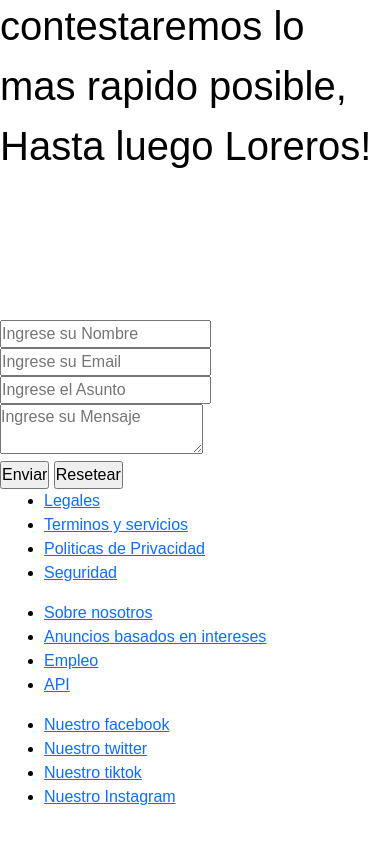
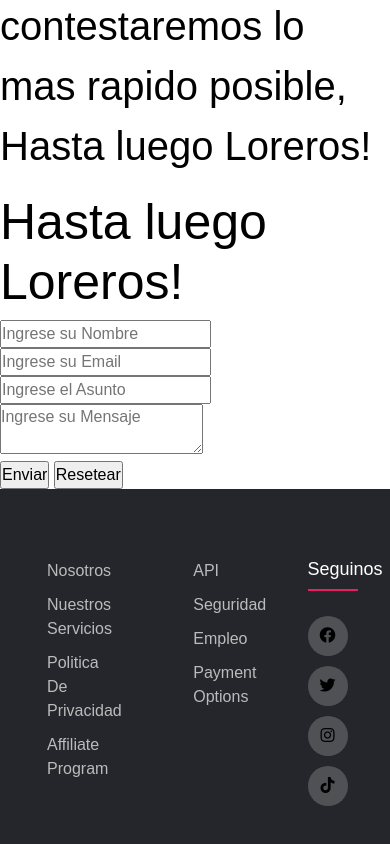
Before and after one commit to IvanGoncebat/LoreBlogs, a plain HTML site: page pages/contacto.html in a window 390 px wide. Shown: the part 1084-1928 px from the top of the page. Before the commit the page ends 1893 px from the top, so only its background shows below. Drawn offline with nearby package versions, Linux system fonts and the light colour scheme.

Commit message:
ajuste de responsive pt 2

```diff
--- a/pages/contacto.html
+++ b/pages/contacto.html
@@ -72,33 +72,37 @@
           </section>
         </div>
     </main>
-    <footer class="footercen">
+    <footer class="footer">
       <div class="container">
-        <div class="footer-row">
-          <section class="redes" >
+        <div class="row">
+          <div class="footer-col">
             <ul>
-              <li><a href="#">Legales</a></li>
-              <li><a href="#">Terminos y servicios</a></li>
-              <li><a href="#">Politicas de Privacidad</a></li>
+              <li><a href="#">Nosotros</a></li>
+              <li><a href="#">nuestros servicios</a></li>
+              <li><a href="#">Politica de privacidad</a></li>
+              <li><a href="#">affiliate program</a></li>
+            </ul>
+          </div>
+          <div class="footer-col">
+            <ul>
+              <li><a href="#">API</a></li>
               <li><a href="#">Seguridad</a></li>
+              <li><a href="#">Empleo</a></li>
+              <li><a href="#">payment options</a></li>
             </ul>
-            <ul class="lista2" >
-              <li><a href="#">Sobre nosotros</a></li>
-              <li><a href="#">Anuncios basados en intereses</a></li>
-              <li><a href="#"> Empleo</a></li>
-              <li><a href="#">API</a></li>
-            </ul>
-            <ul class="social">
-              <li><a href="#" class="red icono-facebook">Nuestro facebook</a></li>
-              <li><a href="#" class="red icono-twitter">Nuestro twitter</a></li>
-              <li><a href="#" class="red icono-tiktok">Nuestro tiktok</a></li>
-              <li><a href="#" class="red icono-instagram">Nuestro Instagram</a></li>
-              </section>
-            </ul>
-          </section>
+          </div>
+          <div class="footer-col">
+            <h4>Seguinos</h4>
+            <div class="social-links">
+              <a href="#"><i class="fab fa-facebook"></i></a>
+              <a href="#"><i class="fab fa-twitter"></i></a>
+              <a href="#"><i class="fab fa-instagram"></i></a>
+              <a href="#"><i class="fab fa-tiktok"></i></a>
+            </div>
+          </div>
         </div>
       </div>
-    </footer>
+   </footer>
     <script src="https://cdn.jsdelivr.net/npm/bootstrap@5.3.1/dist/js/bootstrap.bundle.min.js" integrity="sha384-HwwvtgBNo3bZJJLYd8oVXjrBZt8cqVSpeBNS5n7C8IVInixGAoxmnlMuBnhbgrkm" crossorigin="anonymous"></script>
 </body>
 </html>
--- a/scss/partials/_footer.scss
+++ b/scss/partials/_footer.scss
@@ -1,6 +1,9 @@
 .footer{
     background-color: #24262b;
     padding: 70px 0;
+    position: fixed;
+    bottom:0;
+    width: 100%;
     .container{
 	    max-width: 1170px;
 	    margin:auto;
--- a/scss/partials/_titulos.scss
+++ b/scss/partials/_titulos.scss
@@ -1,10 +1,9 @@
 .contactoloreros{
-    color: white;
     .titulos{
         font-size: 4rem;
         text-align: center;
         margin: 60px;
-        color:$blanco;
+        color:$negro;
     }
 
     .contacttext{
```
Also changed, not shown: pages/donacion.html (+25 -21 lines), scss/partials/_responsive.scss (deleted), scss/styles.css, 1 other file.
